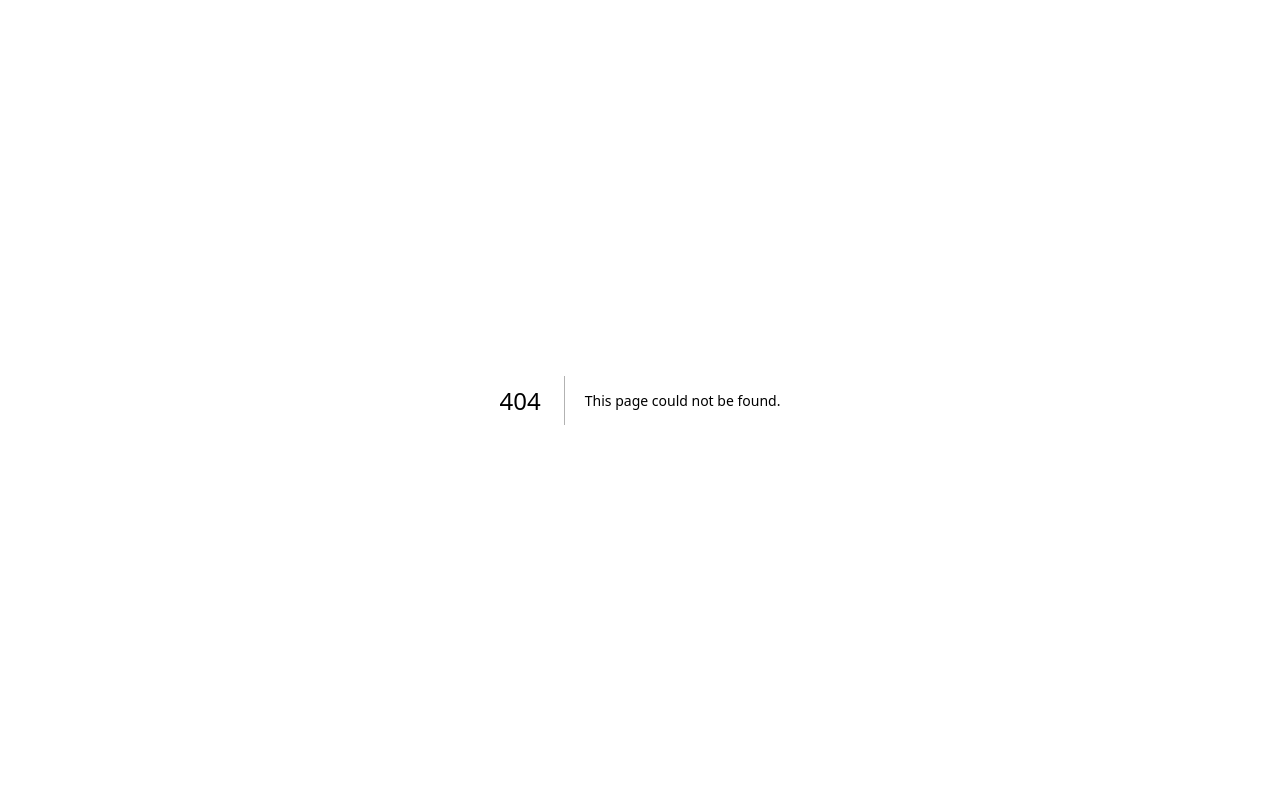
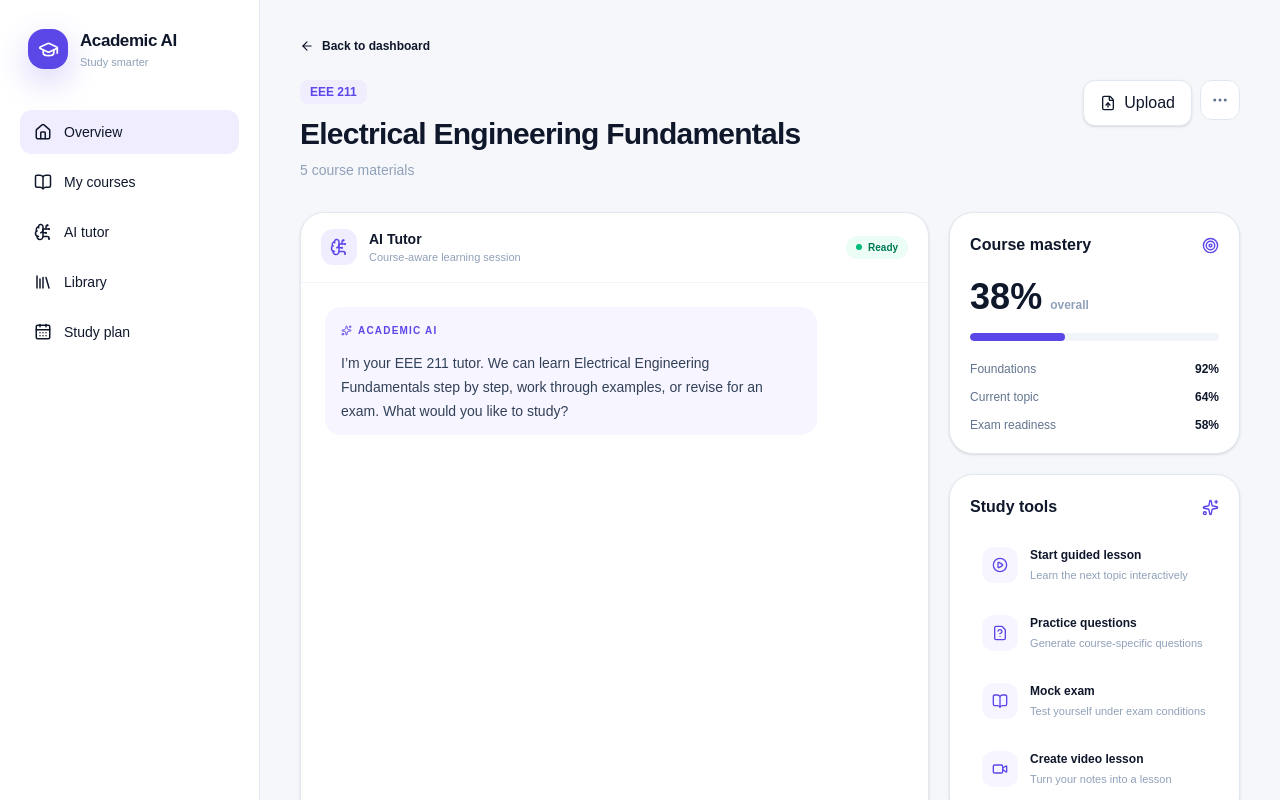
Before and after one commit to olaoluwabankole3-cmd/CHIDERA-What-God-has-ordained-, a Next.js app: page /courses/eee-211 in a window 1280 px wide. Before the commit this address had no page. Shown: the top 800 px of the page. Built offline with nearby package versions, Linux system fonts and the light colour scheme.

Commit message:
Add src/app/courses/[courseId]/page.tsx

```diff
--- /dev/null
+++ b/src/app/courses/[courseId]/page.tsx
@@ -0,0 +1,63 @@
+import Link from "next/link";
+import { ArrowLeft, BookOpen, FileQuestion, FileText, FileUp, MoreHorizontal, PlayCircle, Sparkles, Target, Video } from "lucide-react";
+import { AppShell } from "@/components/app-shell";
+import { CourseTutor } from "@/components/course-tutor";
+import { courses } from "@/lib/mock-data";
+
+export default async function CoursePage({ params }: { params: Promise<{ courseId: string }> }) {
+  const { courseId } = await params;
+  const course = courses.find((item) => item.id === courseId) ?? courses[0];
+
+  return (
+    <AppShell>
+      <div className="mx-auto max-w-[1420px] px-5 py-6 sm:px-8 lg:px-10 lg:py-9">
+        <Link href="/dashboard" className="inline-flex items-center gap-2 text-xs font-bold text-slate-400 hover:text-slate-700"><ArrowLeft size={14}/> Back to dashboard</Link>
+        <div className="mt-5 flex flex-col justify-between gap-5 sm:flex-row sm:items-start">
+          <div>
+            <div className="flex items-center gap-2"><span className="rounded-lg bg-[#f0edff] px-2.5 py-1 text-xs font-black text-[#5b46e8]">{course.code}</span>{course.upcoming && <span className="text-xs font-semibold text-amber-600">{course.upcoming}</span>}</div>
+            <h1 className="mt-3 text-3xl font-black tracking-tight">{course.title}</h1>
+            <p className="mt-2 text-sm text-slate-400">{course.lecturer ? `${course.lecturer} · ` : ""}{course.materials} course materials</p>
+          </div>
+          <div className="flex gap-2"><button className="inline-flex items-center gap-2 rounded-xl border border-slate-200 bg-white px-4 py-2.5 text-sm font-semibold shadow-sm"><FileUp size={16}/> Upload</button><button className="grid h-10 w-10 place-items-center rounded-xl border border-slate-200 bg-white text-slate-500"><MoreHorizontal size={18}/></button></div>
+        </div>
+
+        <div className="mt-8 grid gap-5 xl:grid-cols-[1.45fr_.65fr]">
+          <CourseTutor courseCode={course.code} courseTitle={course.title}/>
+
+          <aside className="space-y-5">
+            <section className="rounded-[24px] border border-slate-200 bg-white p-5 shadow-sm">
+              <div className="flex items-center justify-between"><h2 className="font-bold">Course mastery</h2><Target size={17} className="text-[#5b46e8]"/></div>
+              <div className="mt-5 flex items-end gap-2"><span className="text-4xl font-black">{course.progress}%</span><span className="pb-1 text-xs font-semibold text-slate-400">overall</span></div>
+              <div className="mt-4 h-2 overflow-hidden rounded-full bg-slate-100"><div className="h-full rounded-full bg-[#5b46e8]" style={{width:`${course.progress}%`}}/></div>
+              <div className="mt-5 space-y-3 text-xs">
+                {[['Foundations',92],['Current topic',64],['Exam readiness',58]].map(([label,value]) => <div key={String(label)} className="flex items-center justify-between"><span className="text-slate-500">{label}</span><b>{value}%</b></div>)}
+              </div>
+            </section>
+
+            <section className="rounded-[24px] border border-slate-200 bg-white p-5 shadow-sm">
+              <div className="flex items-center justify-between"><h2 className="font-bold">Study tools</h2><Sparkles size={17} className="text-[#5b46e8]"/></div>
+              <div className="mt-4 space-y-2">
+                {[
+                  [PlayCircle,"Start guided lesson","Learn the next topic interactively"],
+                  [FileQuestion,"Practice questions","Generate course-specific questions"],
+                  [BookOpen,"Mock exam","Test yourself under exam conditions"],
+                  [Video,"Create video lesson","Turn your notes into a lesson"],
+                ].map(([Icon,title,text]) => {
+                  const I = Icon as typeof PlayCircle;
+                  return <button key={String(title)} className="flex w-full items-start gap-3 rounded-2xl p-3 text-left hover:bg-slate-50"><span className="grid h-9 w-9 shrink-0 place-items-center rounded-xl bg-[#f7f5ff] text-[#5b46e8]"><I size={16}/></span><span><span className="block text-xs font-bold">{String(title)}</span><span className="mt-1 block text-[11px] leading-4 text-slate-400">{String(text)}</span></span></button>
+                })}
+              </div>
+            </section>
+
+            <section className="rounded-[24px] border border-slate-200 bg-white p-5 shadow-sm">
+              <div className="flex items-center justify-between"><h2 className="font-bold">Recent materials</h2><button className="text-[11px] font-bold text-[#5b46e8]">View all</button></div>
+              <div className="mt-4 space-y-2">
+                {["Week 4 — Laplace Transforms.pdf","Lecturer Handout 03.pdf","2025 Past Questions.pdf"].map((name, index)=><div key={name} className="flex items-center gap-3 rounded-xl border border-slate-100 p-3"><span className="grid h-8 w-8 place-items-center rounded-lg bg-red-50 text-red-500"><FileText size={14}/></span><div className="min-w-0"><p className="truncate text-[11px] font-bold">{name}</p><p className="mt-0.5 text-[10px] text-slate-400">{index===2?'Past question':'Lecture material'}</p></div></div>)}
+              </div>
+            </section>
+          </aside>
+        </div>
+      </div>
+    </AppShell>
+  );
+}
```
